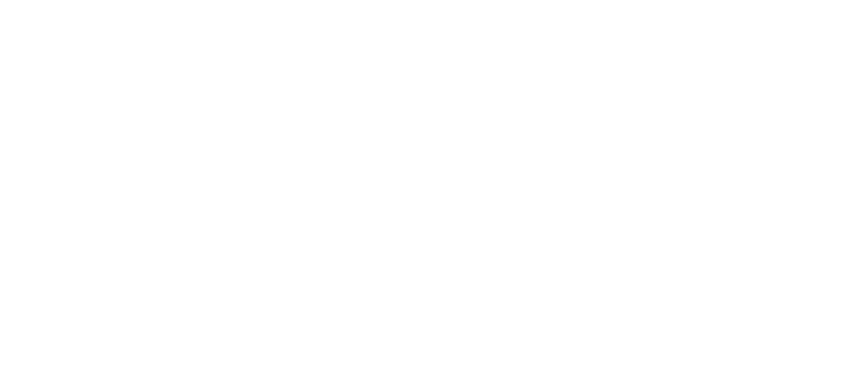
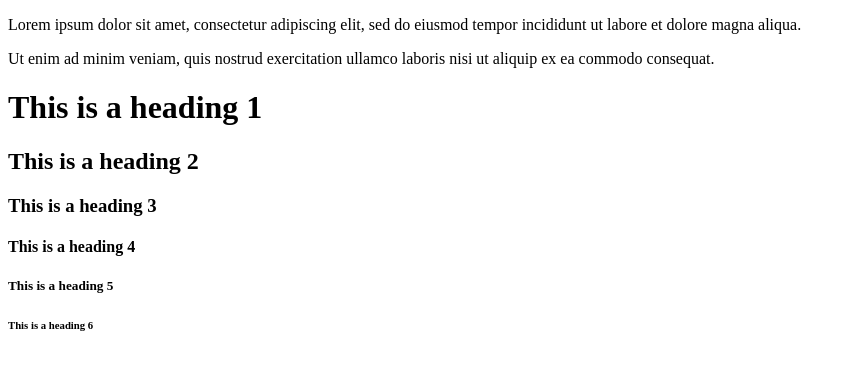
Before and after one commit to naatinahat/html-boilerplate, a plain HTML site: page index.html in a window 1280 px wide. Shown: the whole page, without its empty margins (0-851 px from the left). Drawn offline with Linux system fonts and the light colour scheme.

Commit message:
index.html

```diff
--- a/index.html
+++ b/index.html
@@ -1,8 +1,23 @@
 <!DOCTYPE html>
+<html lang="pl">
+<head>
+    <meta charset="UTF-8">
+    <meta http-equiv="X-UA-Compatible" content="IE=edge">
+    <meta name="viewport" content="width=device-width, initial-scale=1.0">
+    <title>Document</title>
+</head>
+<body>
+    <p>Lorem ipsum dolor sit amet, consectetur adipiscing elit, sed do eiusmod tempor
+    incididunt ut labore et dolore magna aliqua.</p>
 
-<html lang="pl">
-    <head>
-      <meta charset="utf-8">
-         <title>Whoaaaaaaaaaaaaaaa</title>
-    </head>
+    <p> Ut enim ad minim veniam, quis nostrud exercitation ullamco laboris
+        nisi ut aliquip ex ea commodo consequat.</p>
+
+    <h1>This is a heading 1</h1>
+    <h2>This is a heading 2</h2>
+    <h3>This is a heading 3</h3>
+    <h4>This is a heading 4</h4>
+    <h5>This is a heading 5</h5>
+    <h6>This is a heading 6</h6>
+</body>
 </html>
```
